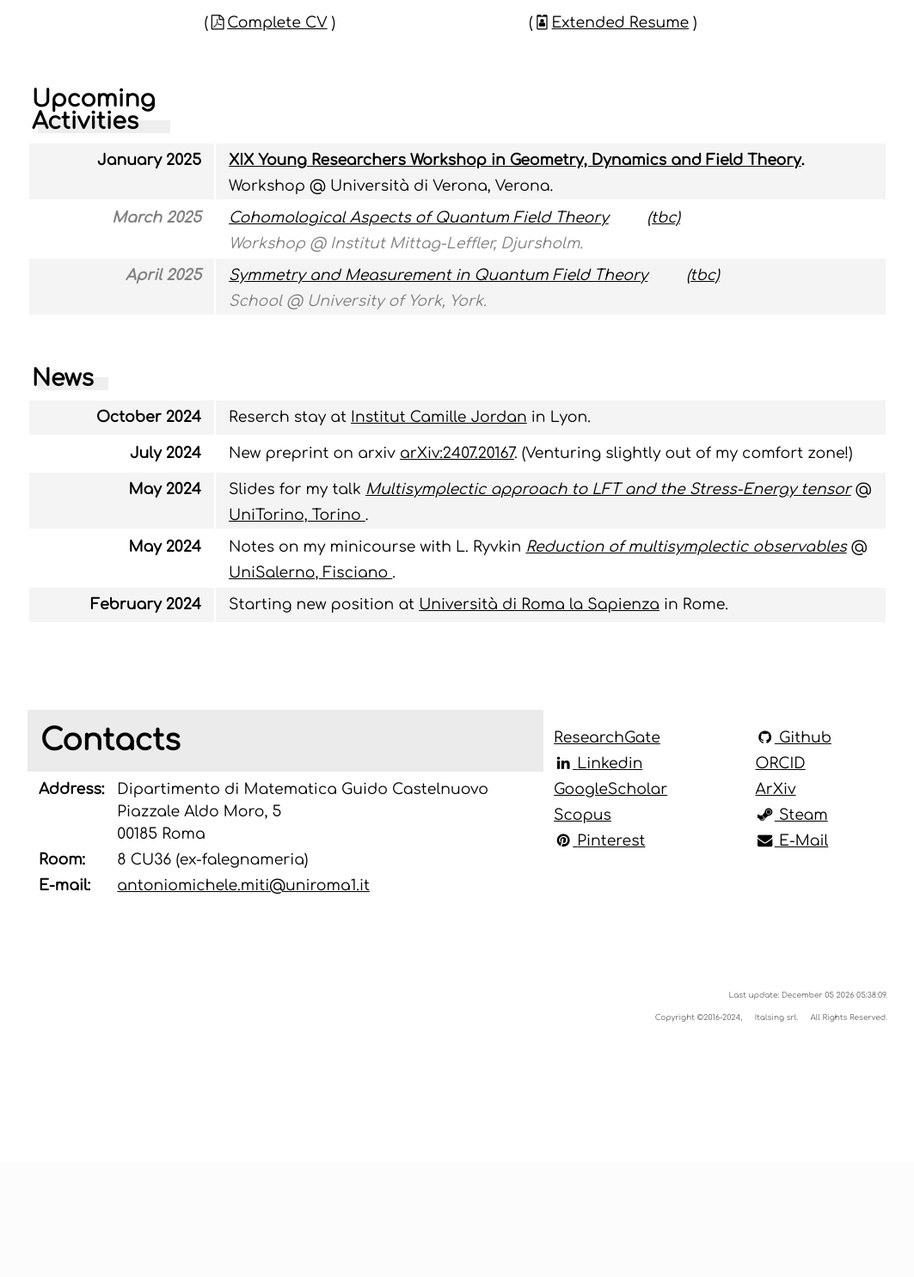
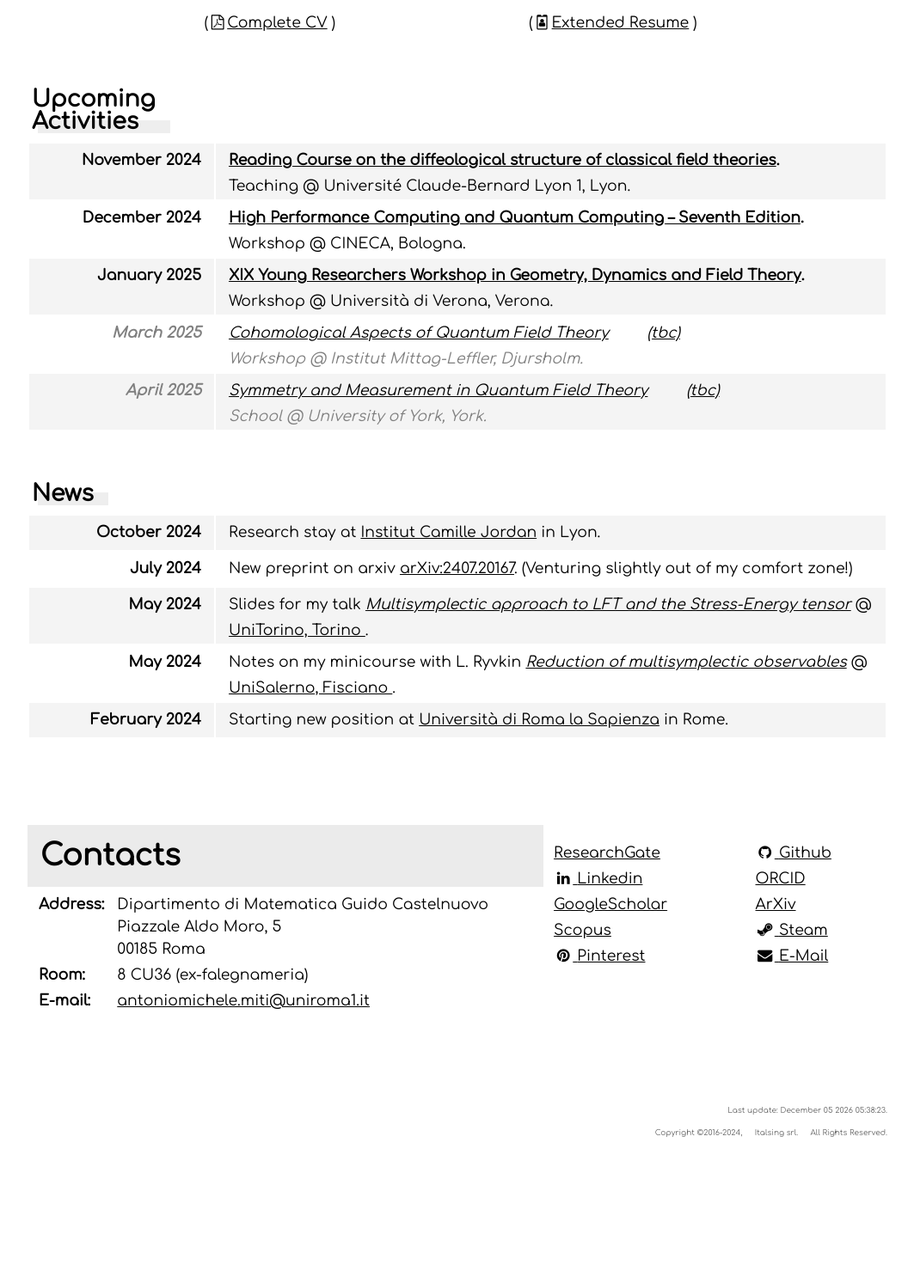
Before and after one commit to MasterToninus/MasterToninus.github.io, a PHP site: page /tony-public/ in a window 1280 px wide. Shown: the part 1037-2523 px from the top of the page at 86% size, without its empty margins (108-1171 px from the left). Before the commit the page ends 2226 px from the top, so only its background shows below. Run offline with PHP 8.4, Linux system fonts and the light colour scheme; data that the repository does not hold is empty; some libraries are stand-ins or nearby versions.

Commit message:
New activities.

```diff
--- a/data/activities.csv
+++ b/data/activities.csv
@@ -114,6 +114,8 @@ VIII Year;Focus Program on Poisson Geometry;Conference;Università di Napoli Fed
 VIII Year;GAP XIX: Moduli spaces and higher structures;Workshop;Sapienza Università di Roma;Rome;Italy;September 2024;9-Sep-24;13-Sep-24;D. Fiorenza et al;https://www1.mat.uniroma1.it/~fiorenza/GAP-Rome/GAP-XIX-2024-Rome.html;0
 VIII Year;Journées Physique-Mathématique;Workshop;Université Claude-Bernard Lyon 1;Lyon;France;September 2024;23-Sep-24;26-Sep-24;L. Ryvkin et al;https://indico.math.cnrs.fr/event/12743/overview;0
 VIII Year;Symmetries and reduction of multisymplectic manifolds;Invited Talk;Université Claude-Bernard Lyon 1;Lyon;France;September 2024;23-Sep-24;23-Sep-24;AMM;https://indico.math.cnrs.fr/event/12743/contributions/12152/;0
+VIII Year;Reading Course on the diffeological structure of classical field theories;Teaching;Université Claude-Bernard Lyon 1;Lyon;France;November 2024;6-Nov-24;19-Dec-24;AMM et al.;https://www.antoniomiti.it/teaching/LFT-2024/;0
+VIII Year;High Performance Computing and Quantum Computing – Seventh Edition;Workshop;CINECA;Bologna;Italy;December 2024;12-Dec-24;13-Dec-24;AMM;https://eventi.cineca.it/en/hpc/high-performance-computing-and-quantum-computing-seventh-edition/bologna-20241212;0
 IX Year;XIX Young Researchers Workshop in Geometry, Dynamics and Field Theory;Workshop;Università di Verona;Verona;Italy;January 2025;20-Jan-25;22-Jan-25;N. Sansonetto et al;https://sites.google.com/view/xix-yrw-verona/home;0
 IX Year;Cohomological Aspects of Quantum Field Theory;Workshop;Institut Mittag-Leffler;Djursholm;Sweden;March 2025;1-Mar-25;30-Mar-25;F. Bonechi et al;https://www.mittag-leffler.se/activities/cohomological-aspects-of-quantum-field-theory/;1
 IX Year;Symmetry and Measurement in Quantum Field Theory;School;University of York;York;UK;April 2025;7-Apr-25;11-Apr-25;C. Fewster et al.;https://sites.google.com/york.ac.uk/symmetry-measurement-school/home?authuser=0;1
--- a/index.php
+++ b/index.php
@@ -220,7 +220,7 @@
 
           <tr>
             <td class="left"><b>October 2024</b></td>
-            <td class="right">Reserch stay at <a href="https://math.univ-lyon1.fr/icj/probabilites-statistique-physique-mathematique/">Institut Camille Jordan</a> in Lyon.
+            <td class="right">Research stay at <a href="https://math.univ-lyon1.fr/icj/probabilites-statistique-physique-mathematique/">Institut Camille Jordan</a> in Lyon.
           </tr>
 
           <tr>
```
